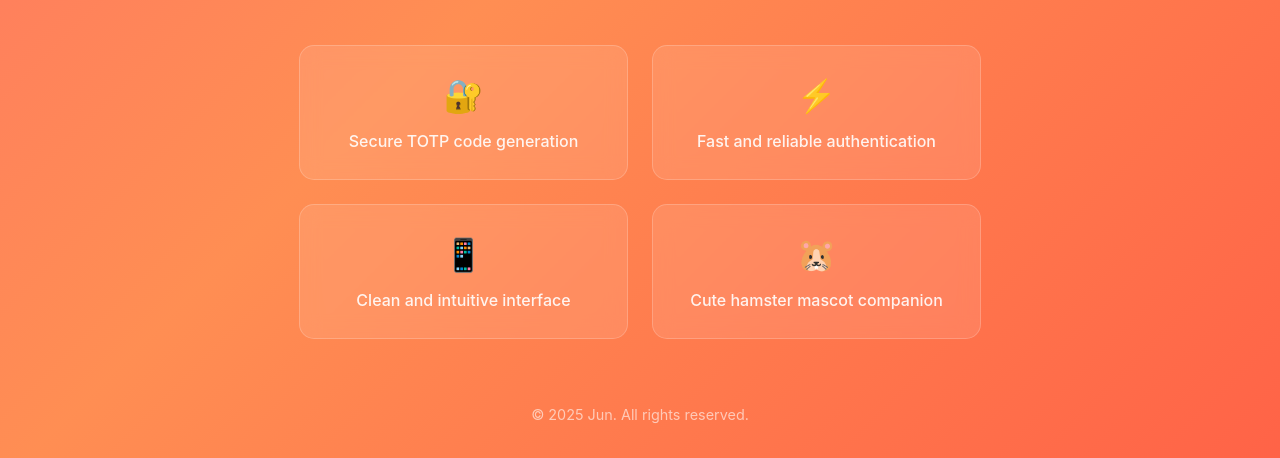
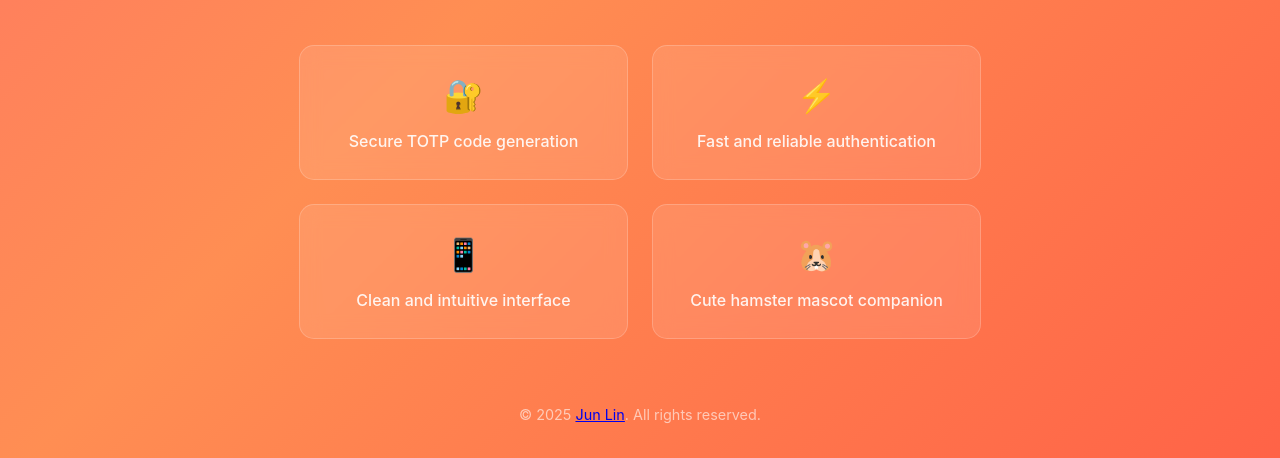
Before and after one commit to omit-pro/omit-pro.github.io, a plain HTML site: page apps/hamster/index.html in a window 1280 px wide. Shown: the part 769-1227 px from the top of the page. Drawn offline with Linux system fonts and the light colour scheme.

Commit message:
Update footer to include creator link for Hamster, Horika, Locter, and Purple apps

```diff
--- a/apps/hamster/index.html
+++ b/apps/hamster/index.html
@@ -60,7 +60,7 @@
 		</main>
 
 		<footer>
-			<p>&copy; 2025 Jun. All rights reserved.</p>
+			<p>&copy; 2025 <a href="https://linjun.me" target="_blank" rel="noopener">Jun Lin</a>. All rights reserved.</p>
 		</footer>
 	</div>
 </body>
```
Also changed, not shown: apps/horika/index.html (+1 -1 lines), apps/locter/index.html (+1 -1 lines), apps/purple/index.html (+1 -1 lines).
